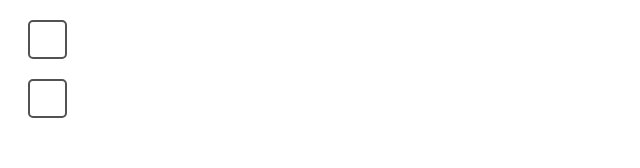
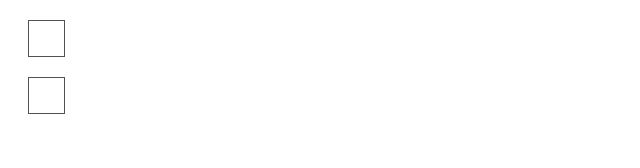
Before and after one commit to Zack1808/TodoApp, a React (Create React App) app in the folder app/: page / in a window 1280 px wide. Shown: the top 168 px of the page, without its empty margins (0-640 px from the left). Built offline with nearby package versions, Linux system fonts and the light colour scheme.

Commit message:
Changed the styling of the Checkbox

```diff
--- a/app/src/components/CheckBox.js
+++ b/app/src/components/CheckBox.js
@@ -11,8 +11,13 @@ const CheckBox = () => {
         setIsChecked(!isChecked);
     }
 
+    // Creating funciton that will handle the keypress
+    const handleKeyPress = (event) => {
+        if(event.key === "Enter" || event.key === " ") toggleCheckBox()
+    }
+
     return (
-        <div id="checkbox" onClick={toggleCheckBox} className={isChecked ? "checked" : ""}>
+        <div id="checkbox" onClick={toggleCheckBox} className={isChecked ? "checked" : ""} tabIndex="1" onKeyUp={handleKeyPress}>
             {isChecked && <span id="checkmark">✓</span>}
         </div>
     );
--- a/app/src/css/CheckBox.css
+++ b/app/src/css/CheckBox.css
@@ -3,8 +3,13 @@
     aspect-ratio: 1;
     width: 35px;
     margin: 20px;
-    border: 2px solid rgb(82, 82, 82);
-    border-radius: 5px;
+    border: 1px solid rgb(82, 82, 82);
+}
+
+#checkbox:focus {
+    box-shadow: 5px 5px 5px rgba(0,0,0,.4);
+    border: 2px solid rgb(82, 82, 82)
+
 }
 
 .checked {
```
